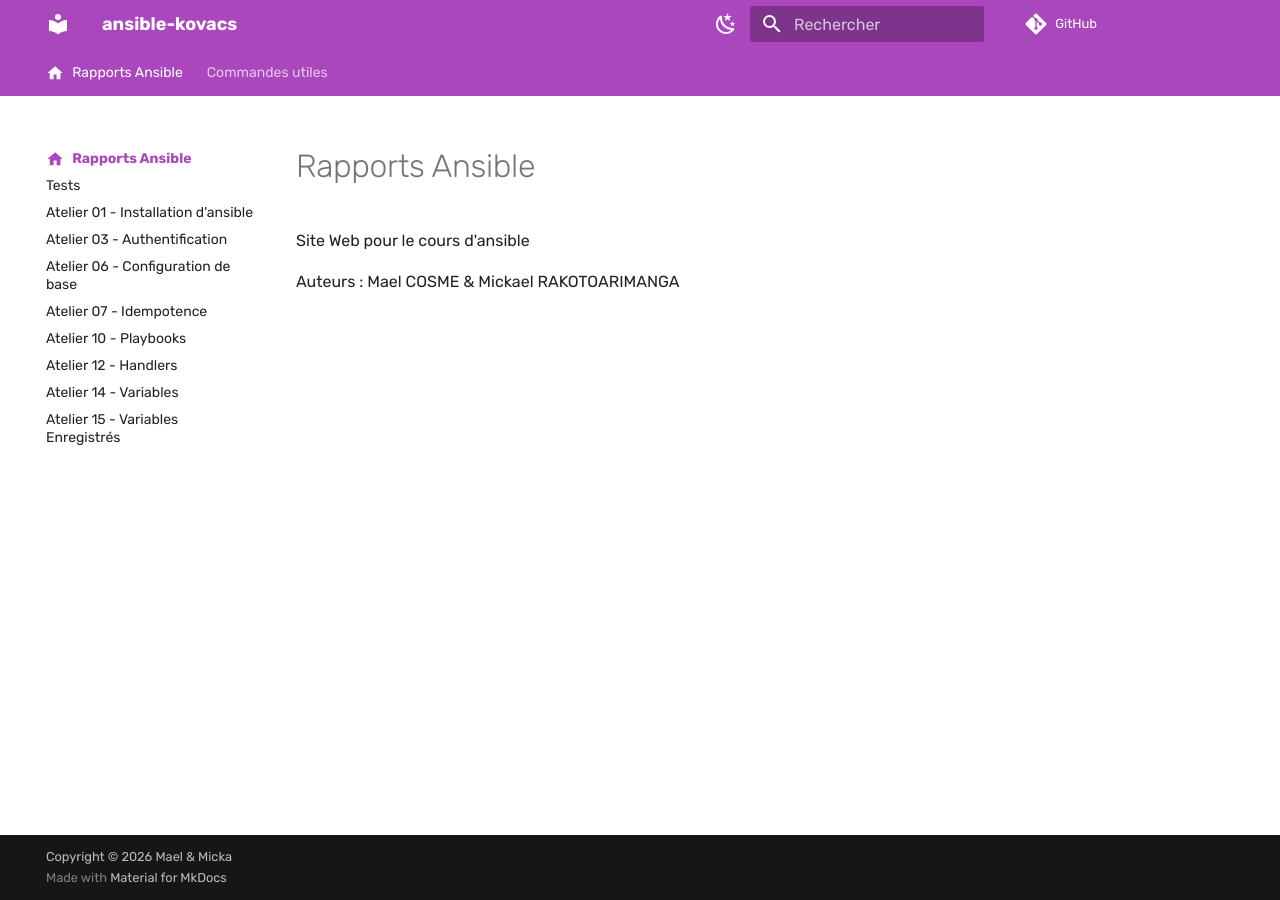
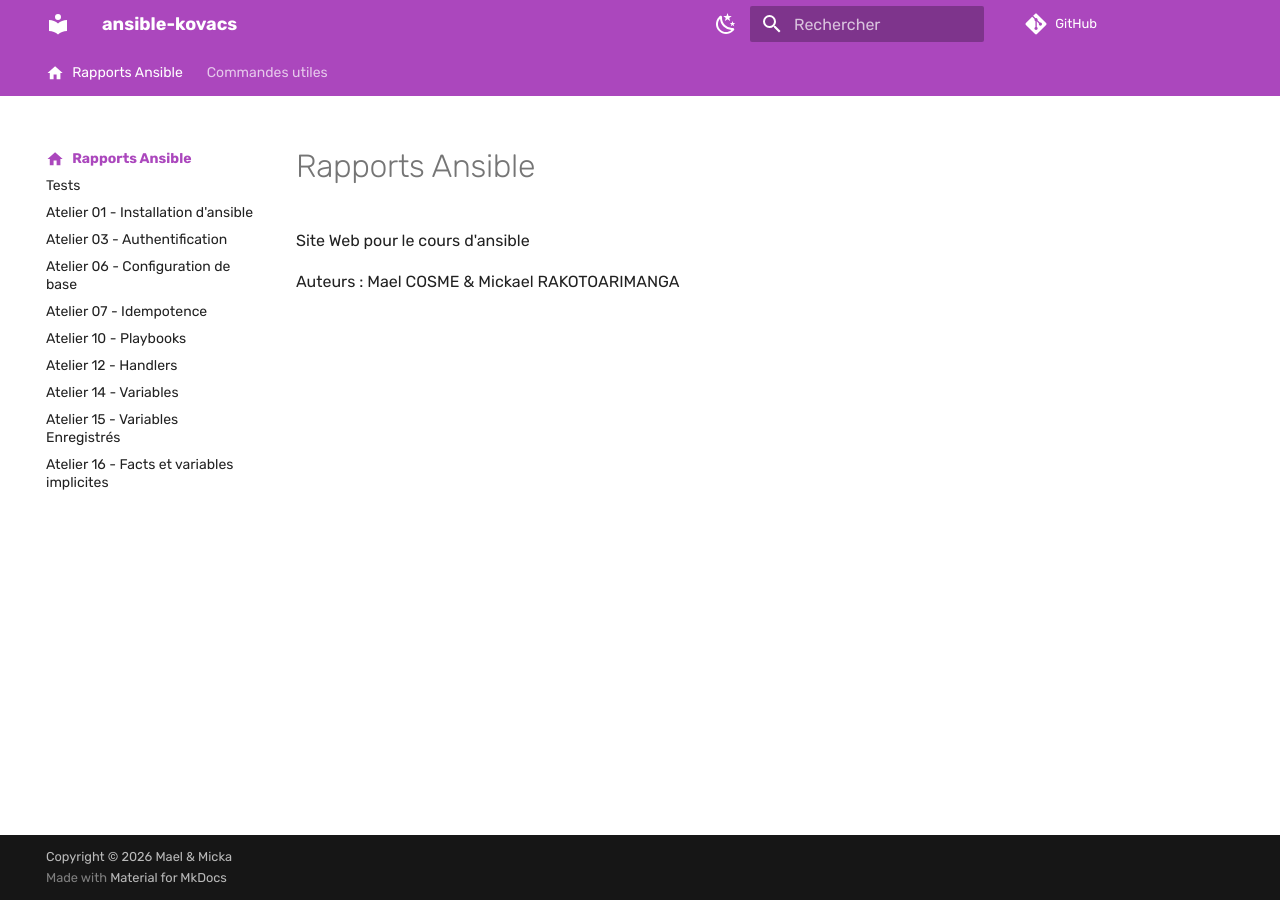
Before and after one commit to saiqo/ansible-kovacs, an MkDocs documentation site: the page built from docs/index.md, in a window 1280 px wide. Built offline with MkDocs 1.6.1 and Material for MkDocs 9.7.7, drawn with Linux system fonts in a browser that asks for light colours; comment, search, counter and statistics services are not loaded.

Commit message:
ajout nav 16

```diff
--- a/mkdocs.yml
+++ b/mkdocs.yml
@@ -66,5 +66,6 @@ nav:
     - Atelier 12 - Handlers: 12-Handlers/index.md
     - Atelier 14 - Variables: 14-Variables/index.md
     - Atelier 15 - Variables Enregistrés: 15-Variables-Enregistrés/index.md
+    - Atelier 16 - Facts et variables implicites: 16-Facts-et-variables-implicites/index.md
 
   - Commandes utiles: commandes_utiles.md
```
